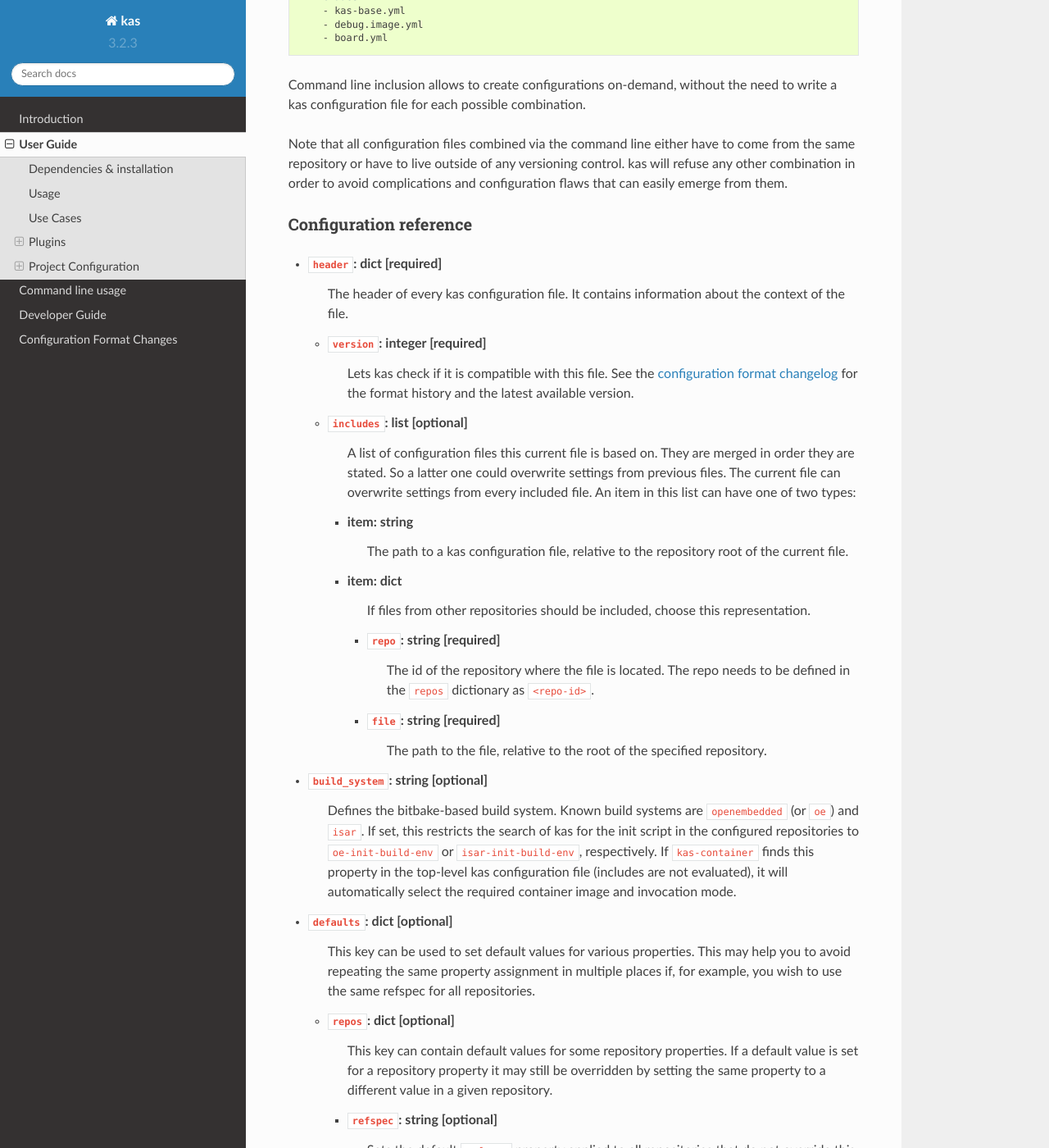
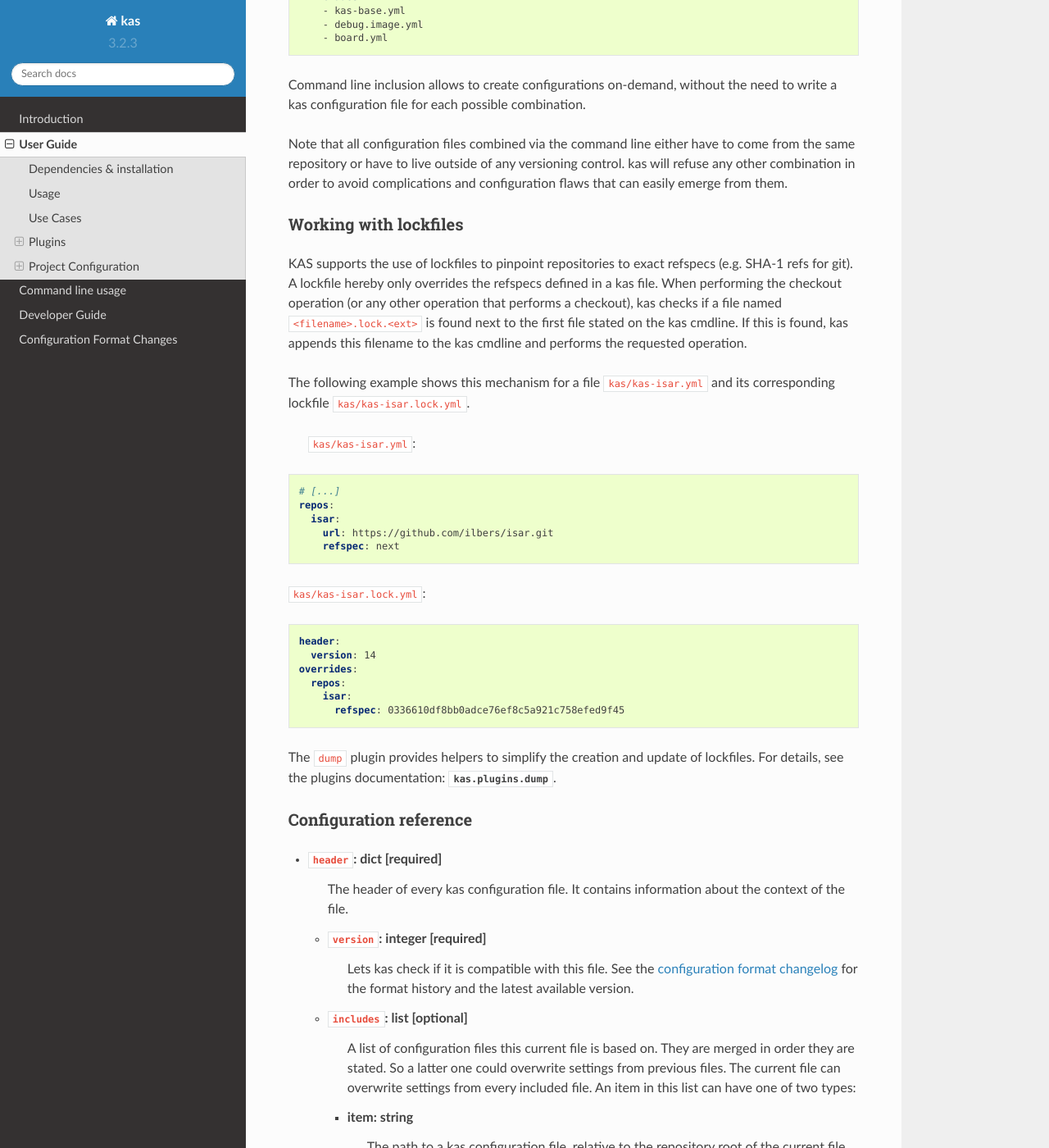
Before and after one commit to siemens/kas, a Sphinx documentation site: the page built from docs/userguide.rst, in a window 1280 px wide and 1400 px high, scrolled down 5593 px. Shown: the whole window at 82% size. Built offline with Sphinx 7.4.7 and the Read the Docs theme 2.0.0, drawn with Linux system fonts in a browser that asks for light colours.

Commit message:
improve documentation of lockfile support
This patch improves the documentation regarding how lockfiles work, where
kas searches for them and how to create/update them. A dedicated section
about the locking mechanism is added to the userguide. The documentation
of the kas internal logic is improved by making the wordings more precise
(e.g. lockspec vs. lockfile).

Signed-off-by: Felix Moessbauer <felix.moessbauer@siemens.com>
[Jan: fixed overlong lines]
Signed-off-by: Jan Kiszka <jan.kiszka@siemens.com>

```diff
--- a/docs/userguide.rst
+++ b/docs/userguide.rst
@@ -273,6 +273,44 @@ come from the same repository or have to live outside of any versioning control.
 kas will refuse any other combination in order to avoid complications and
 configuration flaws that can easily emerge from them.
 
+Working with lockfiles
+~~~~~~~~~~~~~~~~~~~~~~
+
+KAS supports the use of lockfiles to pinpoint repositories to exact refspecs
+(e.g. SHA-1 refs for git). A lockfile hereby only overrides the refspecs
+defined in a kas file. When performing the checkout operation (or any other
+operation that performs a checkout), kas checks if a file named
+``<filename>.lock.<ext>`` is found next to the first file stated on the kas
+cmdline. If this is found, kas appends this filename to the kas cmdline and
+performs the requested operation.
+
+The following example shows this mechanism for a file ``kas/kas-isar.yml``
+and its corresponding lockfile ``kas/kas-isar.lock.yml``.
+
+ ``kas/kas-isar.yml``:
+
+.. code-block:: yaml
+
+  # [...]
+  repos:
+    isar:
+      url: https://github.com/ilbers/isar.git
+      refspec: next
+
+``kas/kas-isar.lock.yml``:
+
+.. code-block:: yaml
+
+  header:
+    version: 14
+  overrides:
+    repos:
+      isar:
+        refspec: 0336610df8bb0adce76ef8c5a921c758efed9f45
+
+The ``dump`` plugin provides helpers to simplify the creation and update
+of lockfiles. For details, see the plugins documentation: :mod:`kas.plugins.dump`.
+
 Configuration reference
 ~~~~~~~~~~~~~~~~~~~~~~~
 
```
Also changed, not shown: 2 other files.
